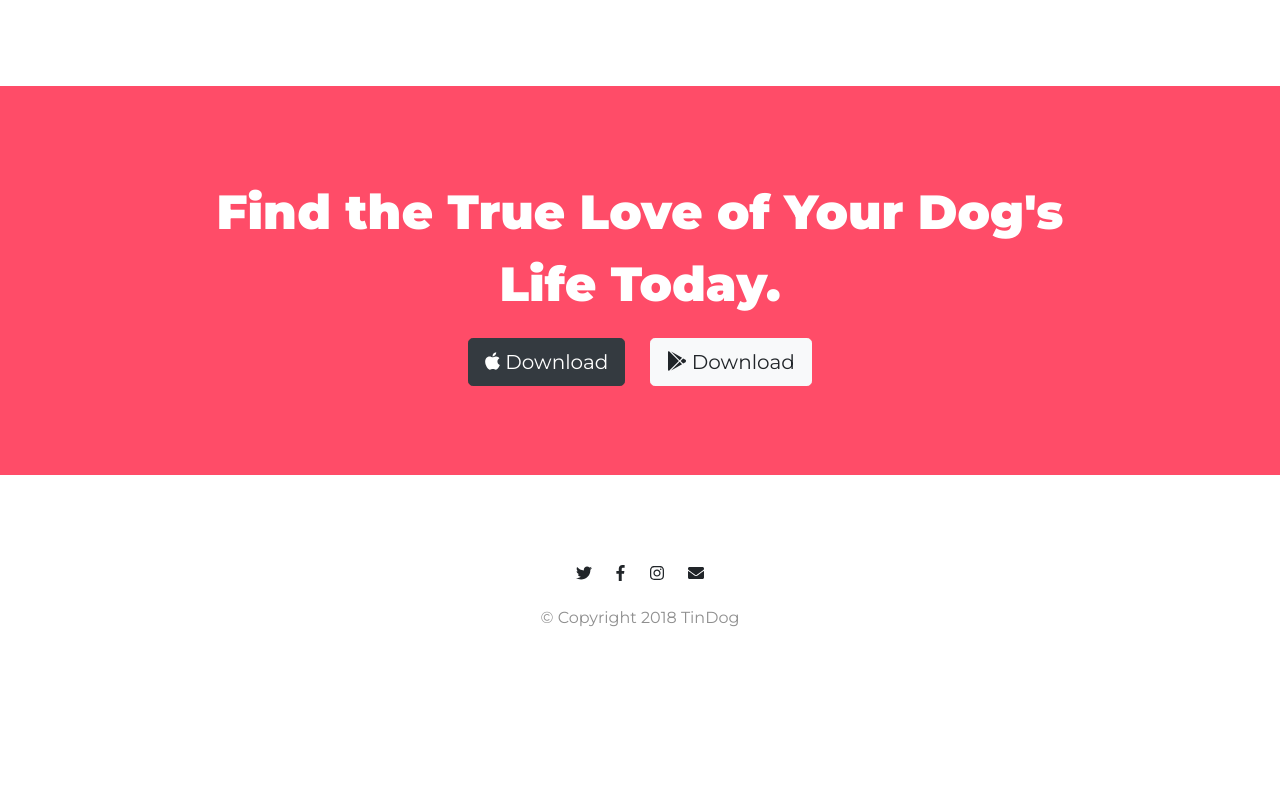
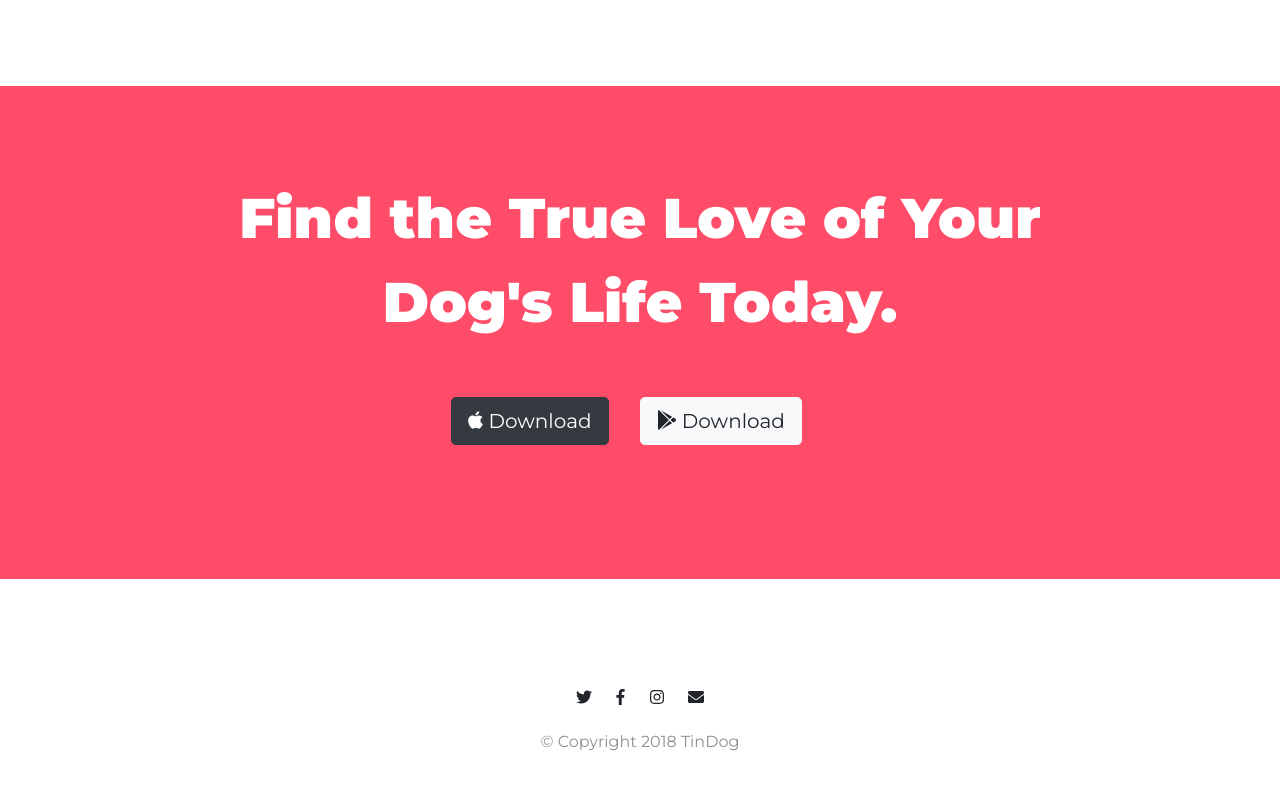
Before and after one commit to MeganPaffrath/tindog, a plain HTML site: page index.html in a window 1280 px wide. Shown: the part 2471-3259 px from the top of the page. Before the commit the page ends 3207 px from the top, so only its background shows below. Drawn offline with nearby package versions, Linux system fonts and the light colour scheme.

Commit message:
reformat footer

```diff
--- a/css/styles.css
+++ b/css/styles.css
@@ -126,18 +126,15 @@ p {
 /* Call To Action */
 #cta {
   background-color: #ff4c68;
+  color: #fff;
   padding: 7% 15%;
   text-align: center;
 }
 .cta-msg {
   font-family: "Montserrat", sans-serif;
-  font-size: 3rem;
+  font-size: 3.5rem;
   line-height: 1.5;
   font-weight: 900;
-  color: #fff;
-}
-.cta-btn {
-  margin: 10px 10px 0px 10px;
 }
 /* Footer */
 #footer {
@@ -146,7 +143,7 @@ p {
   text-align: center;
 }
 .socials {
-  margin: 0 10px 20px 10px;
+  margin: 20px 10px;
 }
 
 /* Media Queries */
--- a/index.html
+++ b/index.html
@@ -197,8 +197,8 @@
   <section id="cta">
 
     <h3 class="cta-msg">Find the True Love of Your Dog's Life Today.</h3>
-    <button type="button" class="btn btn-lg btn-dark cta-btn"><i class="fab fa-apple"></i> Download</button>
-    <button type="button" class="btn btn-lg btn-light cta-btn"><i class="fab fa-google-play"></i> Download</button>
+    <button class="btn btn-lg btn-dark download-button" type="button"><i class="fab fa-apple"></i> Download</button>
+    <button class="btn btn-lg btn-light download-button" type="button"><i class="fab fa-google-play"></i> Download</button>
 
   </section>
 
@@ -206,10 +206,10 @@
   <!-- Footer -->
 
   <footer id="footer">
-      <span><i class="fab fa-twitter socials"></i></span>
-      <span><i class="fab fa-facebook-f socials"></i></span>
-      <span><i class="fab fa-instagram socials"></i></span>
-      <span><i class="fas fa-envelope socials"></i></span>
+      <i class="fab fa-twitter socials"></i>
+      <i class="fab fa-facebook-f socials"></i>
+      <i class="fab fa-instagram socials"></i>
+      <i class="fas fa-envelope socials"></i>
     <p>© Copyright 2018 TinDog</p>
 
   </footer>
```
